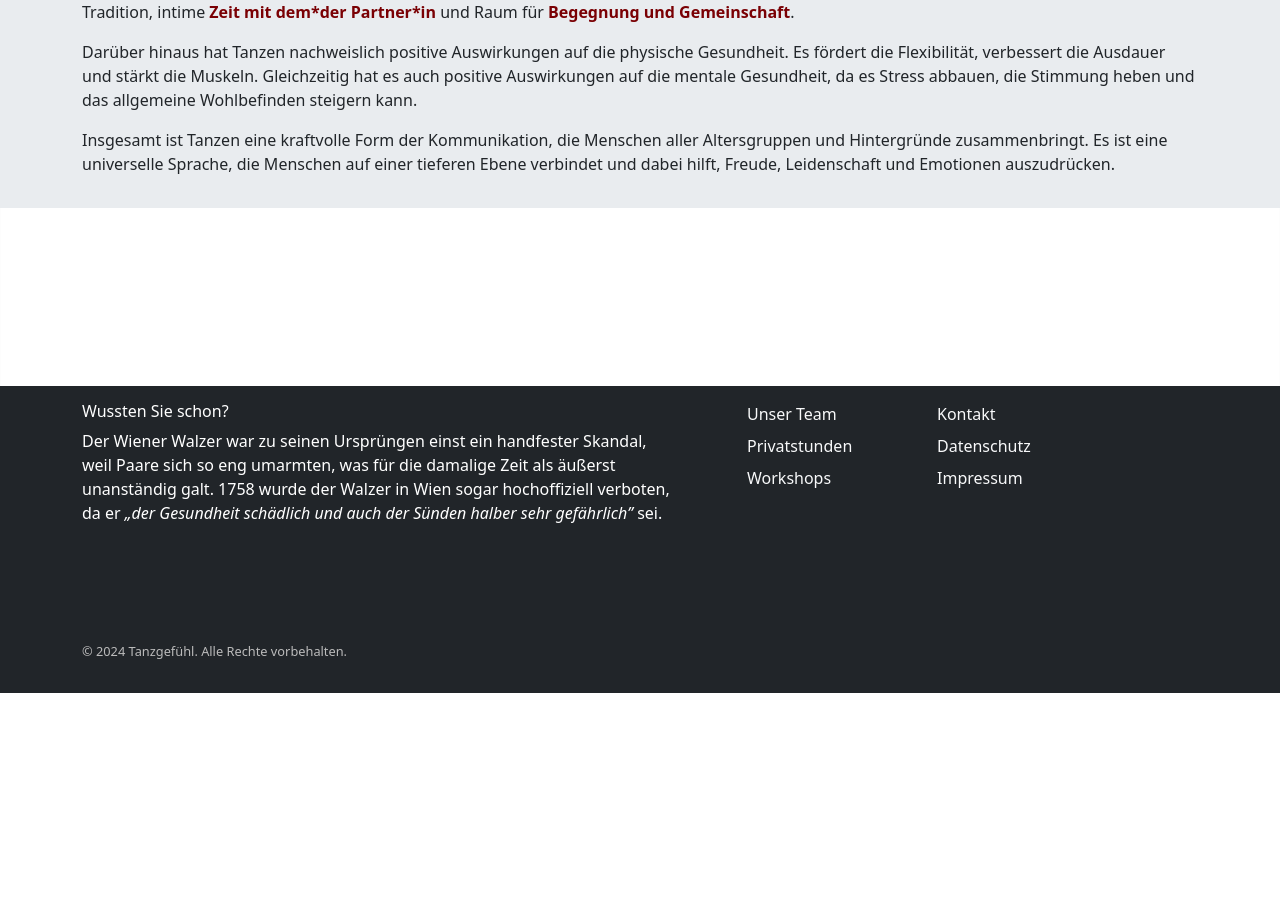
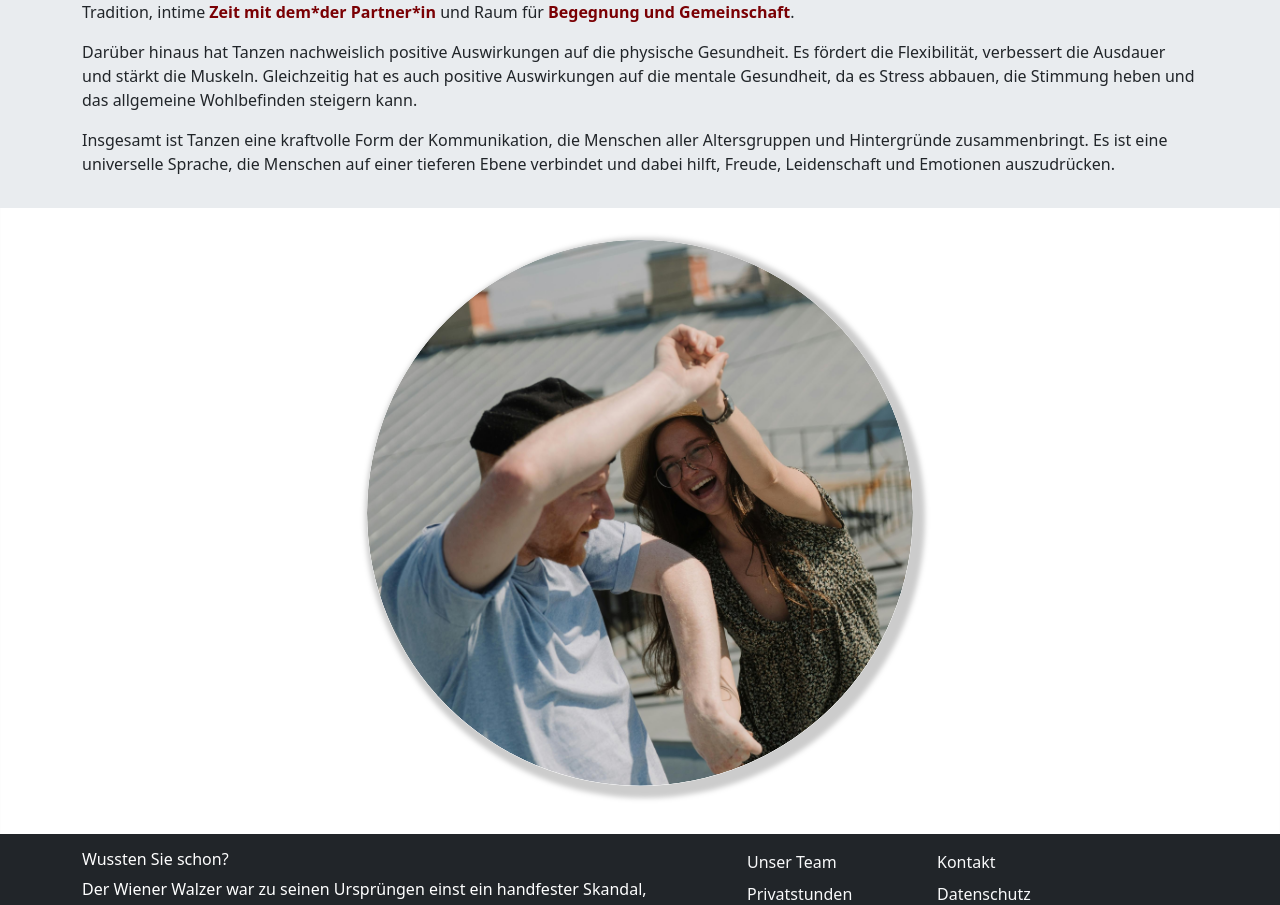
Before and after one commit to cr7pt0gr4ph7/tanzgefuehl.dance, a Jekyll site: the page built from index.html, in a window 1280 px wide. Shown: the part 1324-2229 px from the top of the page. Built offline with Jekyll 4.4.1, drawn with Linux system fonts in a browser that asks for light colours; before the commit the page ends 2017 px from its top, so only the background shows below that.

Commit message:
Add images to index.html and privatstunden.html

```diff
--- a/_sass/components/circular-image.scss
+++ b/_sass/components/circular-image.scss
@@ -12,11 +12,12 @@
     box-shadow: 5px 5px 5px 7px rgba(gray, 0.4);
 
     &.enlarge-on-hover {
+        --hover-scale: 1.1;
         transform: scale(1);
         transition: transform 0.3s cubic-bezier(0.455, 0.030, 0.515, 0.955);
 
         &:hover {
-            transform: scale(1.1);
+            transform: scale(var(--hover-scale));
         }
     }
 
@@ -27,7 +28,7 @@
         width: 100%;
         border-radius: 50%;
         /* Create a subtle soft transition between the image and the white border around it. */
-        box-shadow: 0 0 1px 0 rgba(gray, 0.4);
+        box-shadow: 0 0 1px 0 rgba(gray, 0.1);
         background-color: rgba(gray, 0.4);
         position: relative;
         clip-path: fill-box;
--- a/index.html
+++ b/index.html
@@ -42,3 +42,18 @@ scroll_to_default_anchor: false
     </div>
   </div>
 </div>
+<div class="section">
+  <div class="container">
+    <div class="row">
+      <div class="col-lg-3 col-md-1"></div>
+      <div class="col-lg-6 col-12">
+        <div class="circular-image enlarge-on-hover" style="--hover-scale: 1.06">
+          <div class="circular-image-inner">
+            <div class="image" style="background-image: url('{% link assets/img/pexels-cottonbro-studio-4972842.jpg %}');">
+            </div>
+          </div>
+        </div>
+        <div class="col-lg-3 col-md-1"></div>
+      </div>
+    </div>
+  </div>
```
Also changed, not shown: impressum.html (+6 -1 lines), privatstunden.html (+17 -0 lines), assets/img/pexels-cottonbro-studio-4972842.jpg (added), 1 other file.
